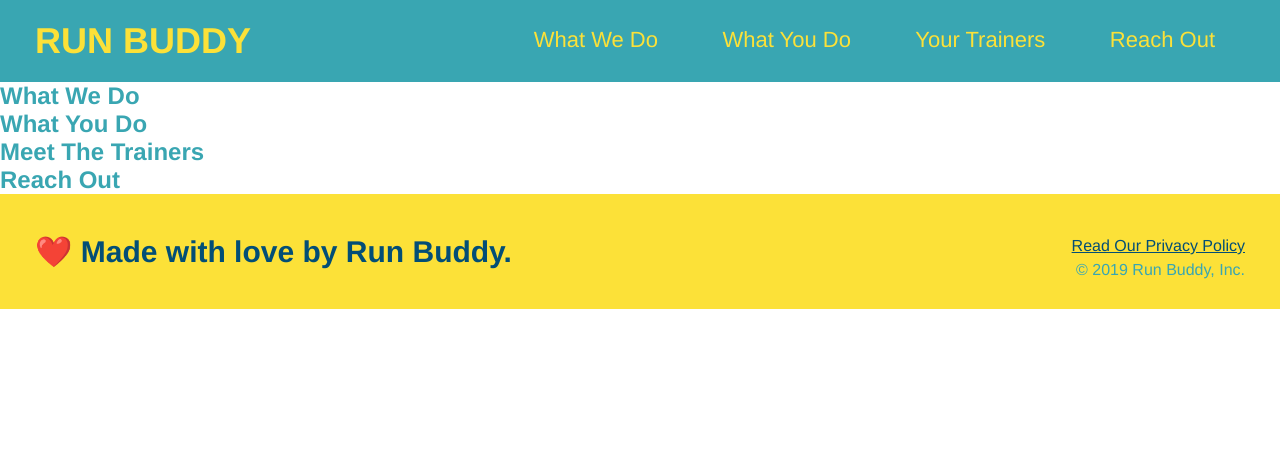
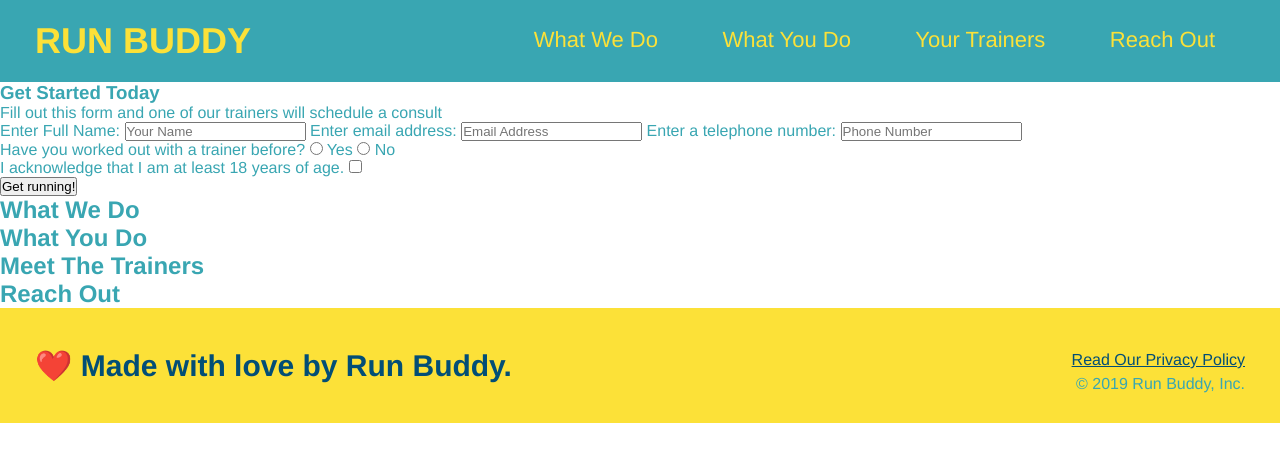
Before and after one commit to ajmarrocco/run-buddy, a plain HTML site: page index.html in a window 1280 px wide. Drawn offline with Linux system fonts and the light colour scheme.

Commit message:
<buttons and inputs>

```diff
--- a/assets/css/style.css
+++ b/assets/css/style.css
@@ -4,6 +4,12 @@
     padding: 0;
     box-sizing: border-box;
   }
+
+/* more on this crazy alphanumerical value in a minute! */
+body {
+  color: #39a6b2;
+  font-family: Helvetica, Arial, sans-serif;
+}
 
 /* apply styles to <header> */
 header {
@@ -44,12 +50,6 @@ header a {
     font-size: 22px;
   }
 
-/* more on this crazy alphanumerical value in a minute! */
-body {
-    color: #39a6b2;
-    font-family: Helvetica, Arial, sans-serif;
-  }
-
 /* adds background color to footer */
 footer {
     background: #fce138;
--- a/index.html
+++ b/index.html
@@ -34,6 +34,41 @@
 
         <!-- hero/jumbotron -->
         <section>
+            <div>
+                <h3>Get Started Today</h3>
+                <p>Fill out this form and one of our trainers will schedule a consult</p>
+            <!-- Add form element -->
+                <form>
+                    <!-- Name input -->
+                    <label for="name">Enter Full Name:</label>
+                    <input type="text" placeholder="Your Name" name="name" id="name" />
+                    <!-- Email input -->
+                    <label for="email">Enter email address:</label>
+                    <input type="email" placeholder="Email Address" name="email" id="email" />
+                    <!-- Phone number input -->
+                    <label for="phone">Enter a telephone number:</label>
+                    <input type="tel" placeholder="Phone Number" name="phone" id="phone" />
+                    <!-- Trainer input with radio button -->
+                    <p>
+                        Have you worked out with a trainer before?
+                        <!-- Yes button -->
+                        <input type="radio" name="trainer-confirm" id="trainer-yes"/>
+                        <label for="trainer-yes">Yes</label>
+                        <!-- No button -->
+                        <input type="radio" name="trainer-confirm" id="trainer-no"/>
+                        <label for="trainer-no">No</label>
+                    </p>
+                    <p>
+                        <!-- 18 consent -->
+                        <label for="eighteen">I acknowledge that I am at least 18 years of age.</label>
+                        <input type="checkbox" name="eighteen" id="eighteen" value="eighteen"/>
+                    </p>
+                    <!-- Submit button -->
+                    <button type="submit">
+                        Get running!
+                    </button>
+                </form>
+            </div>
         </section>
 
         <!-- "what we do" section -->
```
